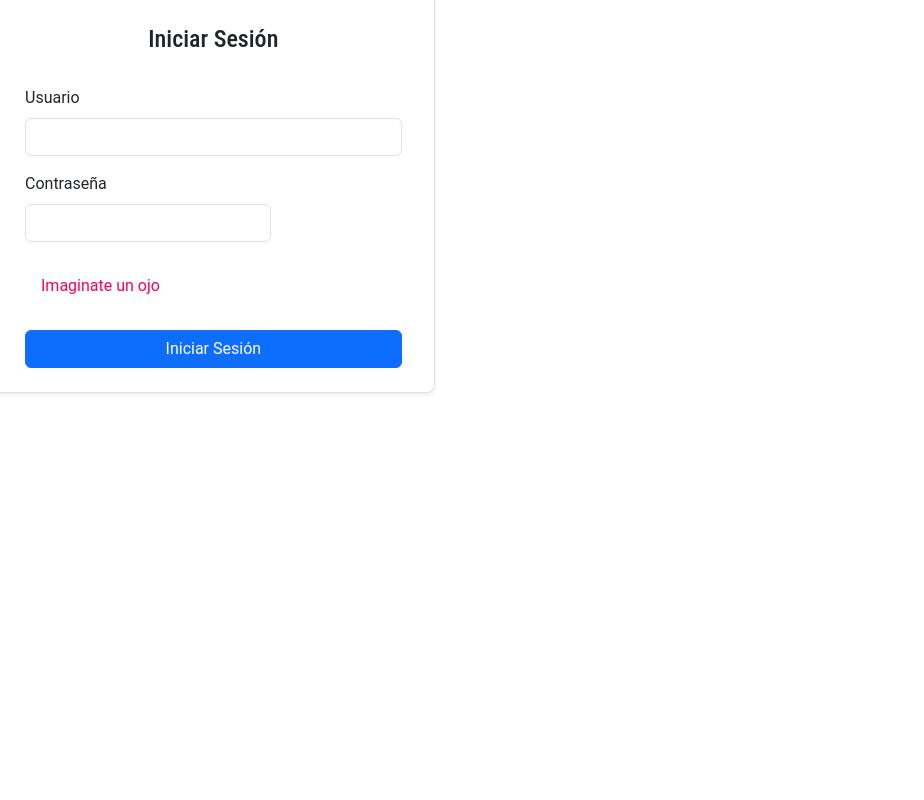
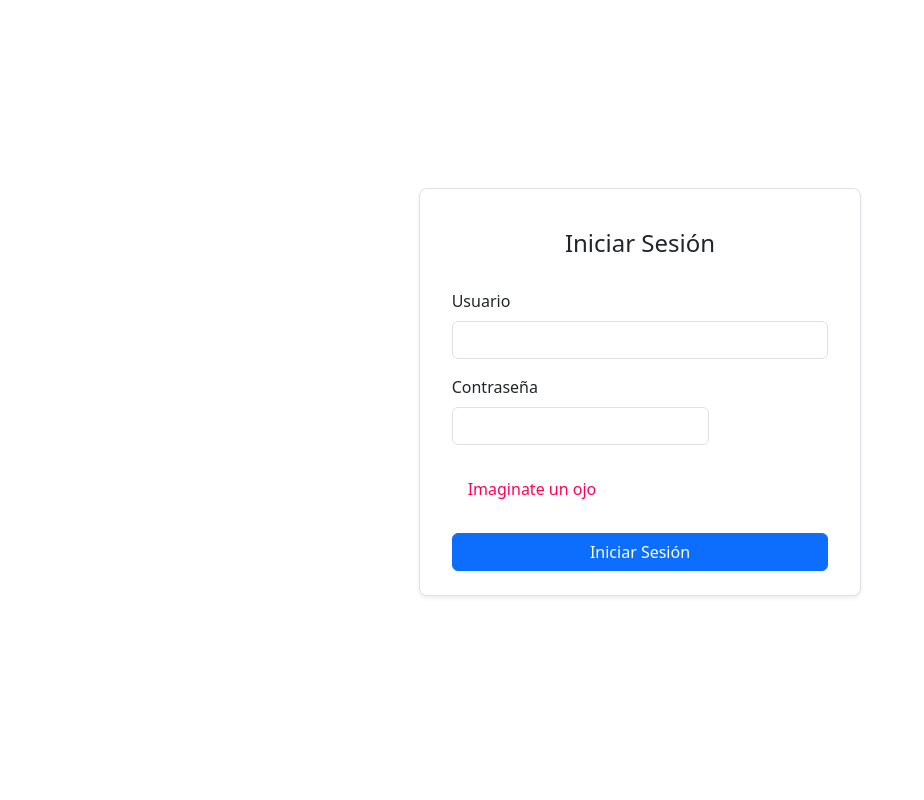
Before and after one commit to The0n1onGuy/Proyecto_Privada, a PHP site: page / in a window 1280 px wide. Shown: the whole page, without its empty margins (0-924 px from the left). Run offline with PHP 8.4, Linux system fonts and the light colour scheme.

Commit message:
corrigiendo el app.php

```diff
--- a/assets/styles/app.css
+++ b/assets/styles/app.css
@@ -2,15 +2,21 @@
   box-sizing: border-box;
 }
 
+.centerC {
+  display: flex;
+  align-items: center;
+  justify-content: center;
+  height: 100vh;
+
+}
+
 body {
-  font-family: 'Roboto', open-sans;
   margin: 0;
 }
 
 h1,
 h2 {
   margin: 0 0 1rem 0;
-  font-family: 'Roboto Condensed', 'Roboto', open-sans;
 }
 
 h2 {
```
